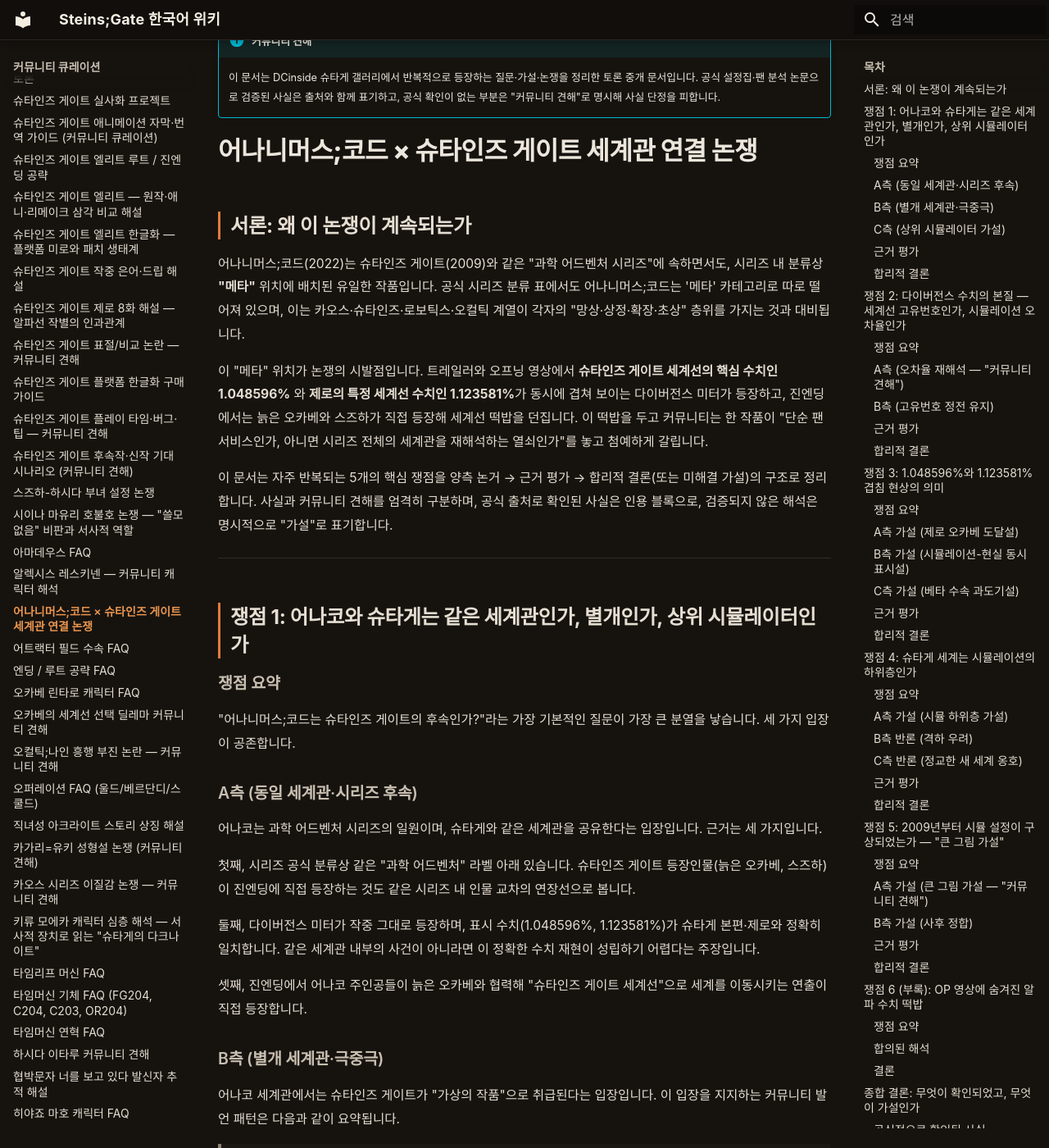
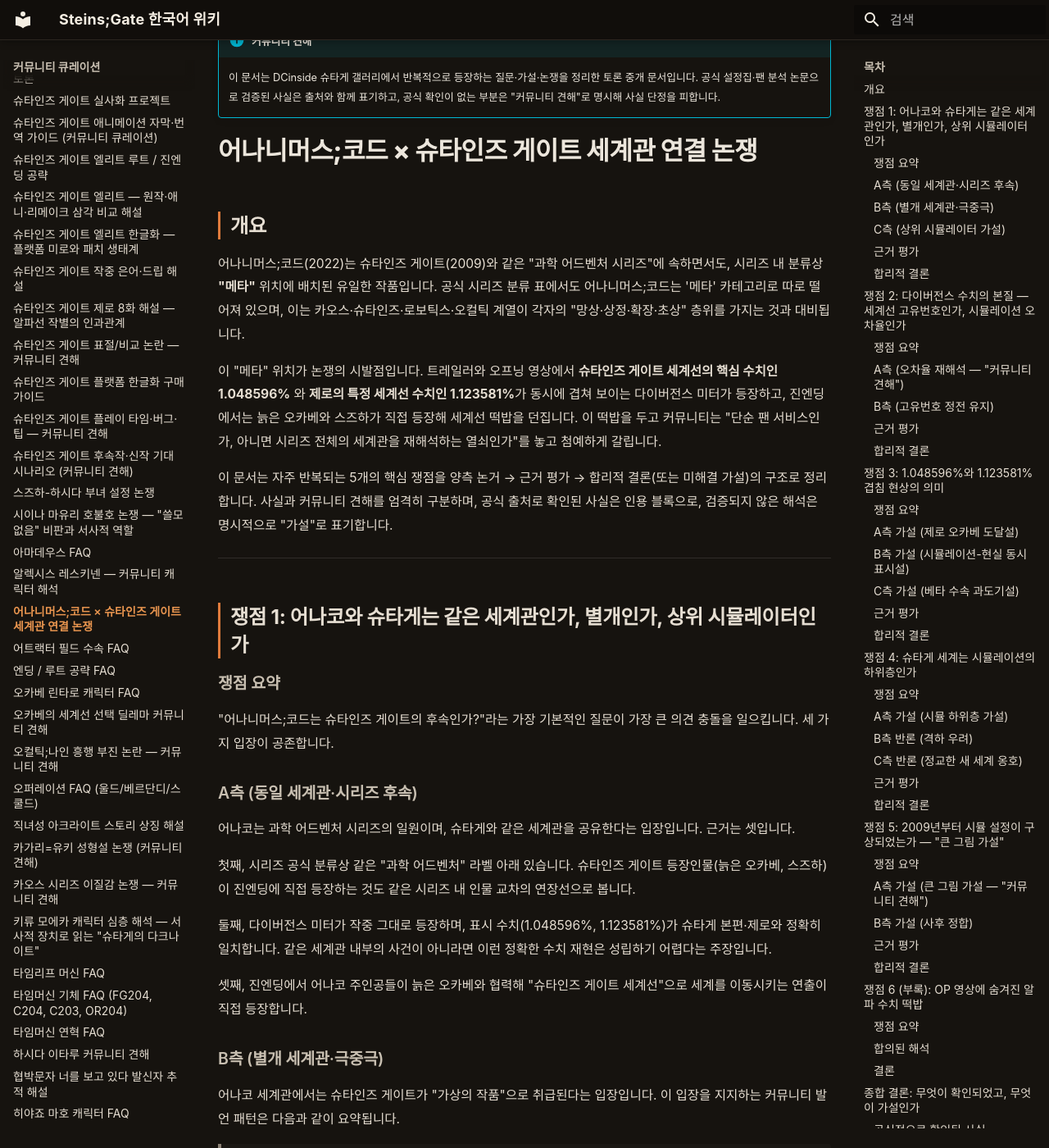
Before and after one commit to sgwiki/sgwiki.github.io, an MkDocs documentation site: the page built from wiki/커뮤니티-큐레이션/어나니머스-코드-슈타게-세계관-연결-논쟁.md, in a window 1280 px wide and 1400 px high, scrolled down 272 px. Shown: the whole window at 82% size. Built offline with MkDocs 1.6.1 and Material for MkDocs 9.7.7, drawn with Linux system fonts in a browser that asks for light colours; some web fonts are replaced; some of the changed text lies outside the part shown.

Commit message:
chore(wiki): 어나니머스-코드-슈타게-세계관-연결-논쟁 정비 — frontmatter 스키마 정규화(type: community-curation→lore_mechanics·last_updated→last_verified·created 필드 추가)·'## 서론' 헤더→'## 개요' 표준화·문체 교정(참고하시기 바랍니다→참고하세요·근거는 세 가지입니다→근거는 셋입니다·그렇기에 더욱→그래서 더더욱·매듭지을→정리할·남깁니다→머뭅니다·남는→남은·기준 삼기를→기준으로 삼기를·중복 '한 작품이' 제거)
Co-Authored-By: Claude Opus 4.6 <noreply@anthropic.com>

```diff
--- a/wiki/커뮤니티-큐레이션/어나니머스-코드-슈타게-세계관-연결-논쟁.md
+++ b/wiki/커뮤니티-큐레이션/어나니머스-코드-슈타게-세계관-연결-논쟁.md
@@ -22,11 +23,11 @@ description: "어나니머스;코드와 슈타인즈 게이트 세계관 연결
 
 # 어나니머스;코드 × 슈타인즈 게이트 세계관 연결 논쟁
 
-## 서론: 왜 이 논쟁이 계속되는가
+## 개요
 
 어나니머스;코드(2022)는 슈타인즈 게이트(2009)와 같은 "과학 어드벤처 시리즈"에 속하면서도, 시리즈 내 분류상 **"메타"** 위치에 배치된 유일한 작품입니다. 공식 시리즈 분류 표에서도 어나니머스;코드는 '메타' 카테고리로 따로 떨어져 있으며, 이는 카오스·슈타인즈·로보틱스·오컬틱 계열이 각자의 "망상·상정·확장·초상" 층위를 가지는 것과 대비됩니다.
 
-이 "메타" 위치가 논쟁의 시발점입니다. 트레일러와 오프닝 영상에서 **슈타인즈 게이트 세계선의 핵심 수치인 1.048596%** 와 **제로의 특정 세계선 수치인 1.123581%**가 동시에 겹쳐 보이는 다이버전스 미터가 등장하고, 진엔딩에서는 늙은 오카베와 스즈하가 직접 등장해 세계선 떡밥을 던집니다. 이 떡밥을 두고 커뮤니티는 한 작품이 "단순 팬 서비스인가, 아니면 시리즈 전체의 세계관을 재해석하는 열쇠인가"를 놓고 첨예하게 갈립니다.
+이 "메타" 위치가 논쟁의 시발점입니다. 트레일러와 오프닝 영상에서 **슈타인즈 게이트 세계선의 핵심 수치인 1.048596%** 와 **제로의 특정 세계선 수치인 1.123581%**가 동시에 겹쳐 보이는 다이버전스 미터가 등장하고, 진엔딩에서는 늙은 오카베와 스즈하가 직접 등장해 세계선 떡밥을 던집니다. 이 떡밥을 두고 커뮤니티는 "단순 팬 서비스인가, 아니면 시리즈 전체의 세계관을 재해석하는 열쇠인가"를 놓고 첨예하게 갈립니다.
 
 이 문서는 자주 반복되는 5개의 핵심 쟁점을 양측 논거 → 근거 평가 → 합리적 결론(또는 미해결 가설)의 구조로 정리합니다. 사실과 커뮤니티 견해를 엄격히 구분하며, 공식 출처로 확인된 사실은 인용 블록으로, 검증되지 않은 해석은 명시적으로 "가설"로 표기합니다.
 
@@ -36,15 +37,15 @@ description: "어나니머스;코드와 슈타인즈 게이트 세계관 연결
 
 ### 쟁점 요약
 
-"어나니머스;코드는 슈타인즈 게이트의 후속인가?"라는 가장 기본적인 질문이 가장 큰 분열을 낳습니다. 세 가지 입장이 공존합니다.
+"어나니머스;코드는 슈타인즈 게이트의 후속인가?"라는 가장 기본적인 질문이 가장 큰 의견 충돌을 일으킵니다. 세 가지 입장이 공존합니다.
 
 ### A측 (동일 세계관·시리즈 후속)
 
-어나코는 과학 어드벤처 시리즈의 일원이며, 슈타게와 같은 세계관을 공유한다는 입장입니다. 근거는 세 가지입니다.
+어나코는 과학 어드벤처 시리즈의 일원이며, 슈타게와 같은 세계관을 공유한다는 입장입니다. 근거는 셋입니다.
 
 첫째, 시리즈 공식 분류상 같은 "과학 어드벤처" 라벨 아래 있습니다. 슈타인즈 게이트 등장인물(늙은 오카베, 스즈하)이 진엔딩에 직접 등장하는 것도 같은 시리즈 내 인물 교차의 연장선으로 봅니다.
 
-둘째, 다이버전스 미터가 작중 그대로 등장하며, 표시 수치(1.048596%, 1.123581%)가 슈타게 본편·제로와 정확히 일치합니다. 같은 세계관 내부의 사건이 아니라면 이 정확한 수치 재현이 성립하기 어렵다는 주장입니다.
+둘째, 다이버전스 미터가 작중 그대로 등장하며, 표시 수치(1.048596%, 1.123581%)가 슈타게 본편·제로와 정확히 일치합니다. 같은 세계관 내부의 사건이 아니라면 이런 정확한 수치 재현은 성립하기 어렵다는 주장입니다.
 
 셋째, 진엔딩에서 어나코 주인공들이 늙은 오카베와 협력해 "슈타인즈 게이트 세계선"으로 세계를 이동시키는 연출이 직접 등장합니다.
 
@@ -103,11 +104,11 @@ description: "어나니머스;코드와 슈타인즈 게이트 세계관 연결
 - **B측의 근거**: 슈타게 본편 대사, 공식 가이드북, 팬 분석 논문이 일관되게 "중력 왜곡 기반 세계선 식별값"으로 설명합니다. 공식 출처의 일관성이 확인됩니다.
 - **A측의 근거**: "치요마루 실황 발언"이라는 커뮤니티 전승. 발언의 정확한 원문·날짜·맥락이 문서화되어 있지 않으며, 설정집·가이드북에 반영되지 않았습니다.
 
-공식 출처의 무게로만 판단하면 B측이 우세합니다. 단, "치요마루 발언"이 사실이라면 시리즈 전체의 재해석이 필요한 파급력을 가집니다. 그렇기에 더욱 공식 문서화 확인이 필요한 사안입니다.
+공식 출처의 무게로만 판단하면 B측이 우세합니다. 단, "치요마루 발언"이 사실이라면 시리즈 전체의 재해석이 필요한 파급력을 가집니다. 그래서 더더욱 공식 문서화 확인이 필요한 사안입니다.
 
 ### 합리적 결론
 
-이 쟁점은 **"현재까지는 B측(고유번호 정전)이 공식 설정상 우세하나, A측의 가설이 사실일 경우 시리즈 전체 재해석이 필요하다"** 는 조건부 결론으로 매듭지을 수밖에 없습니다. 어나코 공식 설정집이나 시쿠라 치요마루의 후속 인터뷰에서 명확한 문서화가 이루어지기 전까지, "다이버전스 수치 = 시뮬레이션 오차율"은 **가설적 재해석**으로 명시 표기하는 것이 책임 있는 태도입니다.
+이 쟁점은 **"현재까지는 B측(고유번호 정전)이 공식 설정상 우세하나, A측의 가설이 사실일 경우 시리즈 전체 재해석이 필요하다"** 는 조건부 결론으로 정리할 수밖에 없습니다. 어나코 공식 설정집이나 시쿠라 치요마루의 후속 인터뷰에서 명확한 문서화가 이루어지기 전까지, "다이버전스 수치 = 시뮬레이션 오차율"은 **가설적 재해석**으로 명시 표기하는 것이 책임 있는 태도입니다.
 
 ---
 
@@ -211,11 +212,11 @@ description: "어나니머스;코드와 슈타인즈 게이트 세계관 연결
 
 ### 합리적 결론
 
-이 쟁점은 **"현재까지는 사후 정합(B측) 가능성이 더 설득력"** 이라는 조심스러운 결론에 도달합니다. 이유는 두 가지입니다.
+이 쟁점은 **"현재까지는 사후 정합(B측) 가능성이 더 설득력"** 이라는 조심스러운 결론에 도달합니다. 이유는 둘입니다.
 
 첫째, 13년이라는 시간 간격 동안 제작사 MAGES.(구 5pb.)의 조직 변화, 시리즈 기획 방향 수정, 여러 작품의 흥행 결과가 설정에 영향을 미쳤을 가능성이 높습니다. 처음부터 완벽한 청사진이 있었다기보다, 점진적 누적+사후 정합이 현실적입니다.
 
-둘째, "큰 그림 가설"은 매력적이지만 증거가 커뮤니티 전승에 의존합니다. 치요마루의 발언이 문서화되고 출처가 명확해지기 전까지, 이 가설은 "흥미로운 추측"으로 남깁니다.
+둘째, "큰 그림 가설"은 매력적이지만 증거가 커뮤니티 전승에 의존합니다. 치요마루의 발언이 문서화되고 출처가 명확해지기 전까지, 이 가설은 "흥미로운 추측"에 머뭅니다.
 
 다만, **어느 쪽이 맞든 슈타게 본편의 감상에는 영향을 주지 않습니다.** 사후 정합이라 해도 설정이 모순 없이 연결된다면 작품적 가치는 유지됩니다.
 
@@ -233,13 +234,13 @@ description: "어나니머스;코드와 슈타인즈 게이트 세계관 연결
 
 ### 합의된 해석
 
-이 쟁점은 다른 쟁점들과 달리 **커뮤니티 내에서 거의 이견 없이 "의도적 떡밥"** 으로 해석됩니다. 근거는 세 가지입니다.
+이 쟁점은 다른 쟁점들과 달리 **커뮤니티 내에서 거의 이견 없이 "의도적 떡밥"** 으로 해석됩니다. 근거는 셋입니다.
 
 첫째, 2017년 트레일러와 2022년 최종 OP에 동일한 수치가 등장합니다. 5년 간격의 동일 선택은 우연이 아닙니다.
 
 둘째, 슈타게 세계선 모델에서 각 수치는 고유한 사건 의미를 가집니다. 특히 0.571024%와 0.571046%는 본편 6~7장의 핵심 갈등(마유리 사망 수속)이 벌어지는 세계선이며, 단순한 장식 수치가 아닙니다.
 
-셋째, 이 수치들이 모두 **알파 어트랙터 필드**에 집중되어 있다는 점이 의미심장합니다. 알파는 SERN의 디스토피아 지배가 수속되는 필드이며, 본편 오카베가 베타로 탈출하기 위해 싸운 대상입니다. 어나코가 "메타" 위치에서 시리즈 전체의 구조를 성찰하는 작품이라면, 알파 수치를 선택한 것은 "수속의 본질"을 환기하려는 의도적 장치로 읽힙니다.
+셋째, 이 수치들이 모두 **알파 어트랙터 필드**에 집중되어 있다는 점이 의미심장합니다. 알파는 SERN의 디스토피아 지배가 수속되는 필드이며, 본편 오카베가 베타로 탈출하기 위해 싸운 대상입니다. 어나코가 "메타" 위치에서 시리즈 전체의 구조를 성찰하는 작품이라면, 알파 수치를 선택한 것은 "수속의 본질"을 환기하는 의도적 장치로 읽힙니다.
 
 ### 결론
 
@@ -268,9 +269,9 @@ description: "어나니머스;코드와 슈타인즈 게이트 세계관 연결
 
 ### 책임 있는 감상 태도
 
-어나코가 던지는 세계관 떡밥은 **"해석의 여지를 열어둔 채"** 즐기는 것이 가장 건강합니다. 시쿠라 치요마루와 MAGES.가 모든 해석을 공식적으로 확정하지 않은 상태에서, 팬들 사이의 다양한 가설은 작품의 매력을 확장하는 장치로 기능합니다. 다만 사실과 해석을 혼동하면 논의가 엉뚱한 방향으로 흐르므로, 이 문서가 제시한 "확인된 사실 vs 가설" 구분을 기준 삼기를 권합니다.
+어나코가 던지는 세계관 떡밥은 **"해석의 여지를 열어둔 채"** 즐기는 것이 가장 건강합니다. 시쿠라 치요마루와 MAGES.가 모든 해석을 공식적으로 확정하지 않은 상태에서, 팬들 사이의 다양한 가설은 작품의 매력을 확장하는 장치로 기능합니다. 다만 사실과 해석을 혼동하면 논의가 엉뚱한 방향으로 흐르므로, 이 문서가 제시한 "확인된 사실 vs 가설" 구분을 기준으로 삼기를 권합니다.
 
-관련 심층 논의는 [세계선 심층 FAQ 세계층 가능세계 설정 논쟁](세계선-심층-FAQ-세계층-가능세계-설정-논쟁.md)과 [과학 어드벤처 시리즈 FAQ](과학-어드벤처-시리즈-FAQ.md), [어나니머스 코드](../lore/어나니머스-코드.md) 문서를 함께 참고하시기 바랍니다.
+관련 심층 논의는 [세계선 심층 FAQ 세계층 가능세계 설정 논쟁](세계선-심층-FAQ-세계층-가능세계-설정-논쟁.md)과 [과학 어드벤처 시리즈 FAQ](과학-어드벤처-시리즈-FAQ.md), [어나니머스 코드](../lore/어나니머스-코드.md) 문서를 함께 참고하세요.
 
 ---
 
```
Also changed, not shown: other parts of wiki/커뮤니티-큐레이션/어나니머스-코드-슈타게-세계관-연결-논쟁.md (+3 -2 lines).
